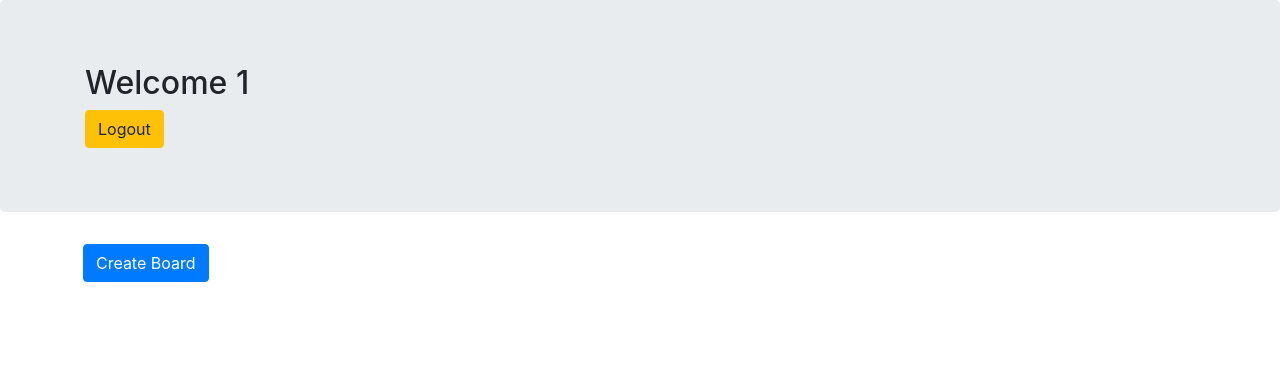
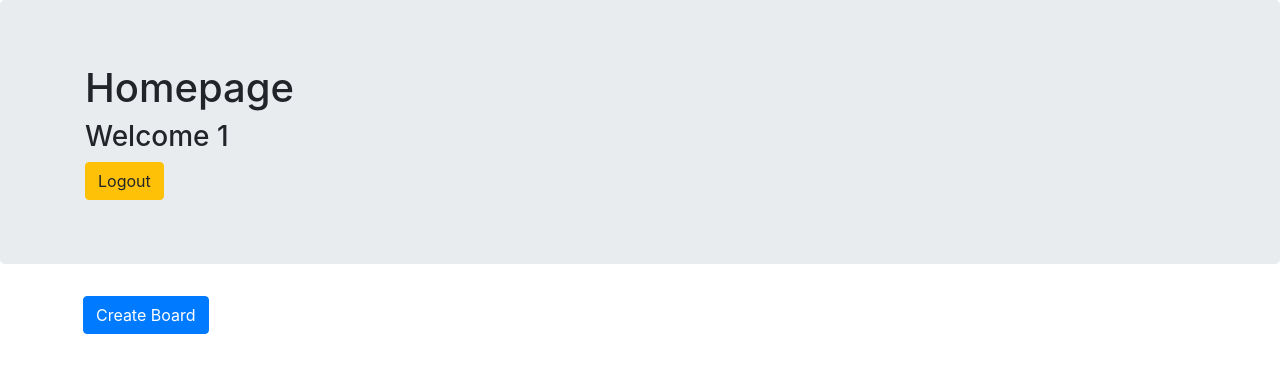
Before and after one commit to MayyarAA/studentplanner, a PHP site: page /selectBoard.php in a window 1280 px wide. Shown: the top 373 px of the page. Run offline with PHP 8.4, Linux system fonts and the light colour scheme; the visitor is signed in with stand-in values (Sample User, id 1); data that the repository does not hold is empty; some libraries are stand-ins or nearby versions.

Commit message:
added headings for easy mapping

```diff
--- a/ArchivedPage.php
+++ b/ArchivedPage.php
@@ -28,7 +28,8 @@ $stmt = $db->prepare('SELECT * FROM board WHERE boardID = ?');
     <body>
     <div class="jumbotron">
         <div class="container">
-            <h2 class="display-5"><?php echo $board['boardTitle']; ?> Created <?php echo date("Y-m-d H:i:s", $board['boardDateCreated']);?> by <?php echo $board['u.WATIAM']; ?> </h2>
+            <!-- <h2 class="display-5"><?php echo $board['boardTitle']; ?> Created <?php echo date("Y-m-d H:i:s", $board['boardDateCreated']);?> by <?php echo $board['u.WATIAM']; ?> </h2> -->
+            <h2 class="display-5"> Archive of <?php echo $board['boardTitle']; ?> Created  by <?php echo $board['u.WATIAM']; ?> </h2>
             <a class="btn btn-primary" href="listView.php?board=<?php echo $board['boardID']; ?>">Back</a>
         </div>
     </div>
--- a/listView.php
+++ b/listView.php
@@ -30,7 +30,8 @@ $stmt = $db->prepare('SELECT * FROM board WHERE boardID = ?');
     <body>
     <div class="jumbotron">
         <div class="container">
-            <h2 class="display-5"><?php echo $board['boardTitle']; ?> Created <?php echo date("Y-m-d H:i:s", $board['boardDateCreated']);?> by <?php echo $board['u.WATIAM']; ?> </h2>
+            <!-- <h2 class="display-5"><?php echo $board['boardTitle']; ?> Created <?php echo date("Y-m-d H:i:s", $board['boardDateCreated']);?> by <?php echo $board['u.WATIAM']; ?> </h2> -->
+            <h2 class="display-5"><?php echo $board['boardTitle']; ?> Created  by <?php echo $board['u.WATIAM']; ?> </h2>
             <a class="btn btn-primary" href="selectBoard.php">Back</a>
         </div>
     </div>
--- a/selectBoard.php
+++ b/selectBoard.php
@@ -108,7 +108,8 @@ $query = "
 </head>
 <div class="jumbotron">
         <div class="container">
-            <h2 class="display-5">Welcome <?php echo $_SESSION['user']; ?></h2>
+        <h1 class="display-5"> Homepage </h1>
+            <h3 class="display-5">Welcome <?php echo $_SESSION['user']; ?></h3>
             <a href="logout.php" class="btn btn-warning">Logout</a>
         </div>
 </div>
@@ -118,6 +119,7 @@ $query = "
   Create Board
   </button>
 </div>
+
 <div class="row">
 <?php
 $stmt = $db->prepare('SELECT * FROM share WHERE `u.WATIAM` = ? ORDER BY `b.boardID` DESC');
```
